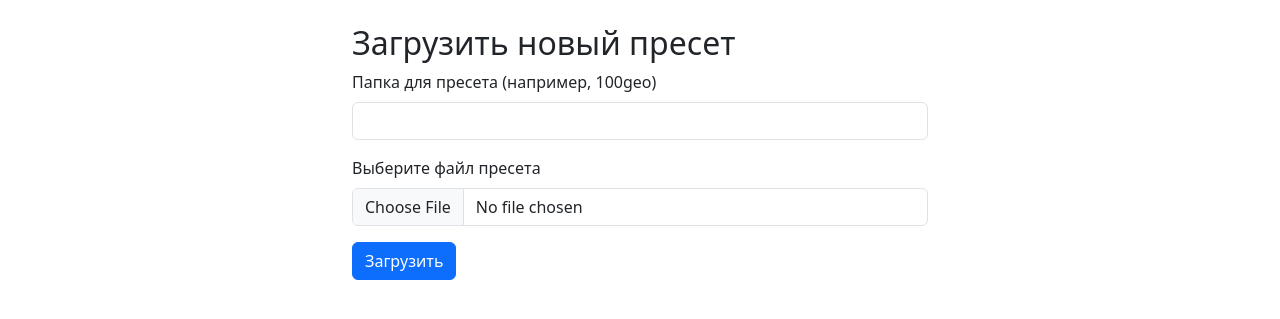
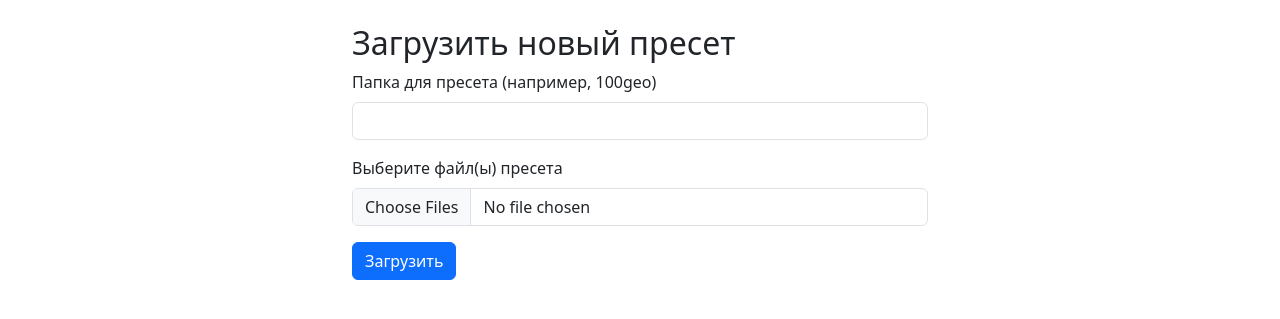
Before and after one commit to miqblade/server, a Flask app: page /upload in a window 1280 px wide. Shown: the part 56-375 px from the top of the page. Run offline with Flask 3, Linux system fonts and the light colour scheme; a user stored in the database is signed in.

Commit message:
Update upload.html

```diff
--- a/templates/upload.html
+++ b/templates/upload.html
@@ -35,8 +35,8 @@
       <input type="text" class="form-control" id="folder" name="folder" required />
     </div>
     <div class="mb-3">
-      <label for="preset" class="form-label">Выберите файл пресета</label>
-      <input type="file" class="form-control" id="preset" name="preset" required />
+      <label for="preset" class="form-label">Выберите файл(ы) пресета</label>
+      <input type="file" class="form-control" id="preset" name="preset" multiple required />
     </div>
     <button type="submit" class="btn btn-primary">Загрузить</button>
   </form>
```
